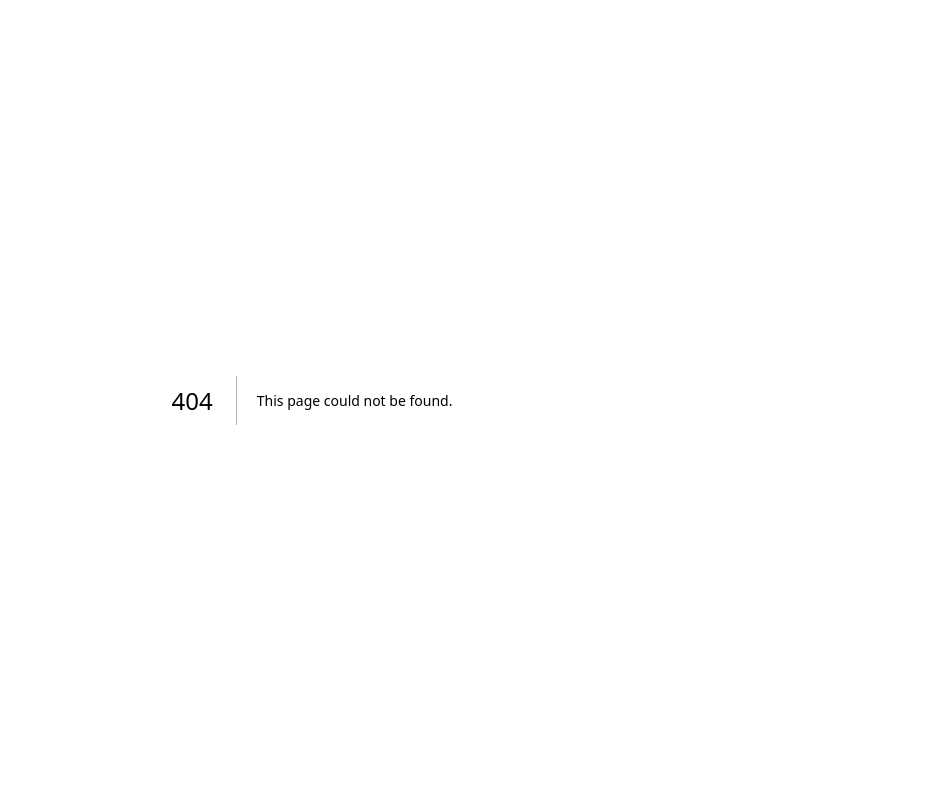
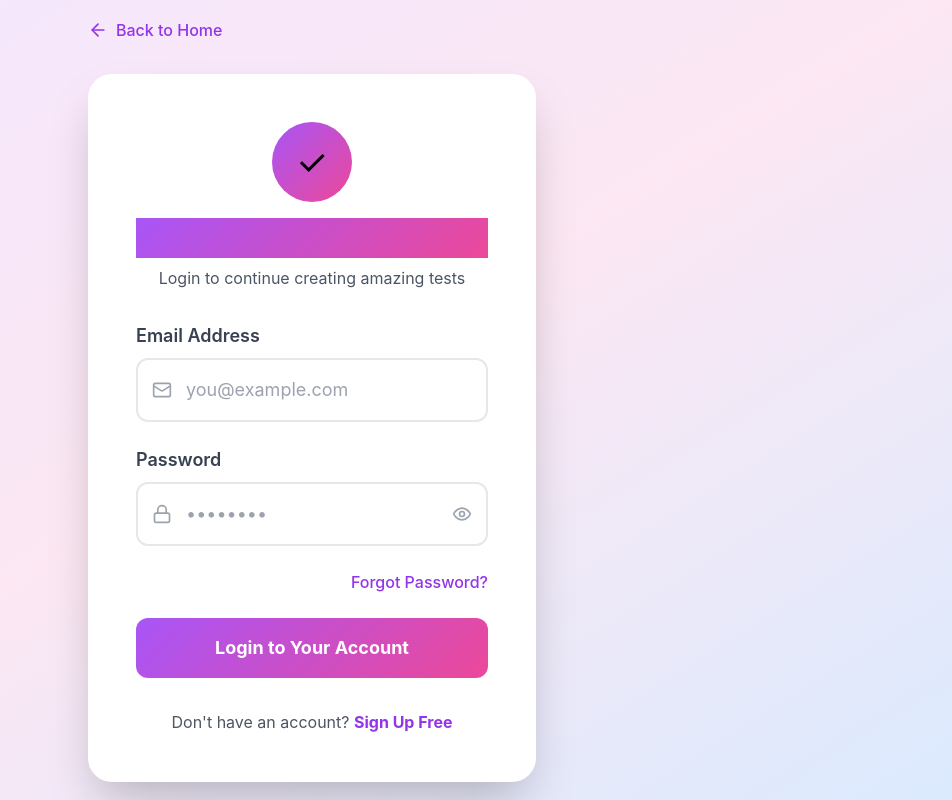
Before and after one commit to 3jikeanekwe/QuenAnswer, a Next.js app: page /login in a window 1280 px wide. Before the commit this address had no page. Shown: the whole page, without its empty margins (328-1280 px from the left). Built offline with nearby package versions, Linux system fonts and the light colour scheme.

Commit message:
Create login.js

```diff
--- /dev/null
+++ b/pages/login.js
@@ -0,0 +1,115 @@
+import { useState } from 'react'
+import Link from 'next/link'
+import { useRouter } from 'next/router'
+import { Mail, Lock, Eye, EyeOff, ArrowLeft } from 'lucide-react'
+
+export default function Login() {
+  const router = useRouter()
+  const [showPassword, setShowPassword] = useState(false)
+  const [formData, setFormData] = useState({
+    email: '',
+    password: ''
+  })
+
+  const handleSubmit = (e) => {
+    e.preventDefault()
+    // Authentication logic will go here
+    console.log('Login:', formData)
+    router.push('/dashboard')
+  }
+
+  return (
+    <div className="min-h-screen bg-gradient-to-br from-purple-100 via-pink-100 to-blue-100 flex items-center justify-center p-4">
+      <div className="max-w-md w-full">
+        {/* Back Button */}
+        <Link href="/" className="inline-flex items-center text-purple-600 hover:text-purple-800 mb-8 font-medium transition-colors">
+          <ArrowLeft className="w-5 h-5 mr-2" />
+          Back to Home
+        </Link>
+
+        {/* Login Card */}
+        <div className="bg-white rounded-3xl shadow-2xl p-8 md:p-12">
+          <div className="text-center mb-8">
+            <div className="w-20 h-20 bg-gradient-primary rounded-full flex items-center justify-center mx-auto mb-4">
+              <span className="text-4xl">✓</span>
+            </div>
+            <h2 className="text-4xl font-bold bg-gradient-primary bg-clip-text text-transparent mb-2">
+              Welcome Back!
+            </h2>
+            <p className="text-gray-600">Login to continue creating amazing tests</p>
+          </div>
+
+          <form onSubmit={handleSubmit} className="space-y-6">
+            {/* Email Input */}
+            <div>
+              <label className="block text-gray-700 font-semibold mb-2 text-lg">
+                Email Address
+              </label>
+              <div className="relative">
+                <Mail className="absolute left-4 top-1/2 transform -translate-y-1/2 text-gray-400 w-5 h-5" />
+                <input
+                  type="email"
+                  required
+                  value={formData.email}
+                  onChange={(e) => setFormData({...formData, email: e.target.value})}
+                  className="w-full pl-12 pr-4 py-4 border-2 border-gray-200 rounded-xl focus:border-purple-500 focus:ring-4 focus:ring-purple-100 outline-none transition-all text-lg"
+                  placeholder="you@example.com"
+                />
+              </div>
+            </div>
+
+            {/* Password Input */}
+            <div>
+              <label className="block text-gray-700 font-semibold mb-2 text-lg">
+                Password
+              </label>
+              <div className="relative">
+                <Lock className="absolute left-4 top-1/2 transform -translate-y-1/2 text-gray-400 w-5 h-5" />
+                <input
+                  type={showPassword ? 'text' : 'password'}
+                  required
+                  value={formData.password}
+                  onChange={(e) => setFormData({...formData, password: e.target.value})}
+                  className="w-full pl-12 pr-12 py-4 border-2 border-gray-200 rounded-xl focus:border-purple-500 focus:ring-4 focus:ring-purple-100 outline-none transition-all text-lg"
+                  placeholder="••••••••"
+                />
+                <button
+                  type="button"
+                  onClick={() => setShowPassword(!showPassword)}
+                  className="absolute right-4 top-1/2 transform -translate-y-1/2 text-gray-400 hover:text-gray-600"
+                >
+                  {showPassword ? <EyeOff className="w-5 h-5" /> : <Eye className="w-5 h-5" />}
+                </button>
+              </div>
+            </div>
+
+            {/* Forgot Password */}
+            <div className="text-right">
+              <Link href="/forgot-password" className="text-purple-600 hover:text-purple-800 font-medium transition-colors">
+                Forgot Password?
+              </Link>
+            </div>
+
+            {/* Submit Button */}
+            <button
+              type="submit"
+              className="w-full bg-gradient-primary text-white py-4 rounded-xl font-bold text-lg hover:shadow-xl transform hover:scale-105 transition-all"
+            >
+              Login to Your Account
+            </button>
+          </form>
+
+          {/* Sign Up Link */}
+          <div className="mt-8 text-center">
+            <p className="text-gray-600">
+              Don't have an account?{' '}
+              <Link href="/signup" className="text-purple-600 hover:text-purple-800 font-bold transition-colors">
+                Sign Up Free
+              </Link>
+            </p>
+          </div>
+        </div>
+      </div>
+    </div>
+  )
+          }
```
